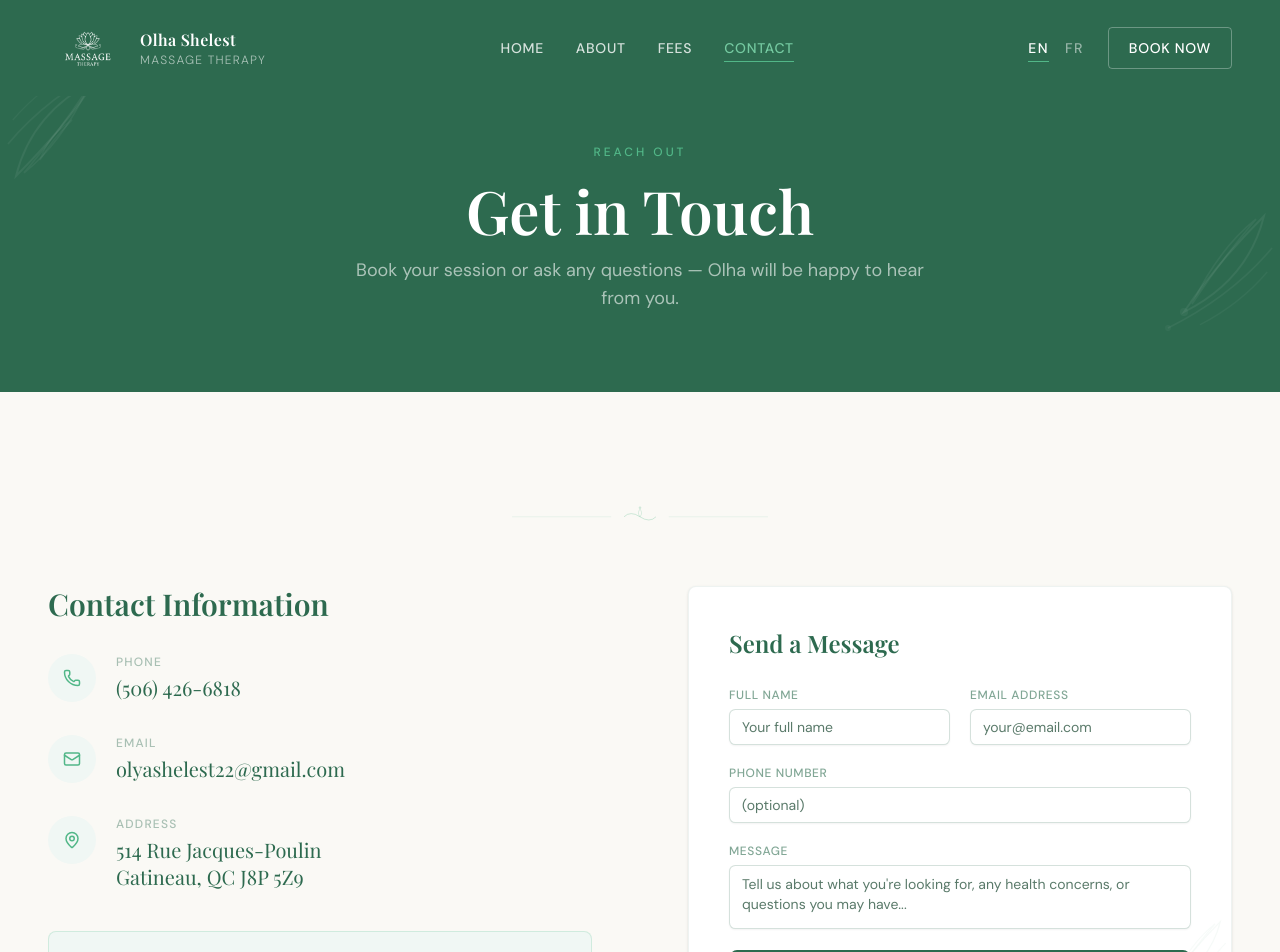
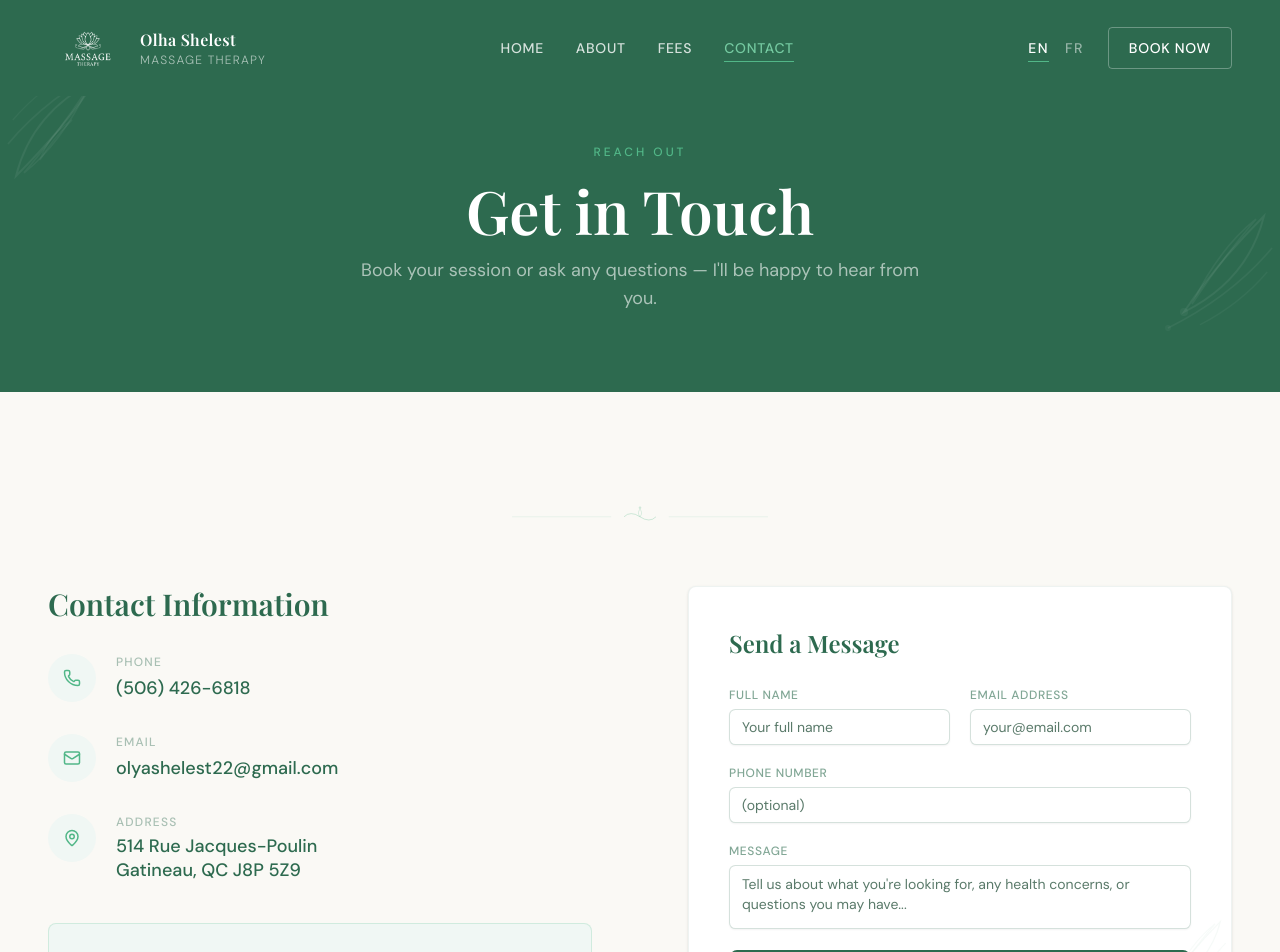
Before and after one commit to romaninet/massage-therapy-website, a Next.js app: page /en/contact in a window 1280 px wide. Shown: the top 952 px of the page. Built offline with nearby package versions, Linux system fonts and the light colour scheme; grey boxes are pictures that could not be loaded.

Commit message:
change font

```diff
--- a/messages/en.json
+++ b/messages/en.json
@@ -85,7 +85,7 @@
   },
   "contact": {
     "title": "Get in Touch",
-    "subtitle": "Book your session or ask any questions — Olha will be happy to hear from you.",
+    "subtitle": "Book your session or ask any questions — I'll be happy to hear from you.",
     "phone": "Phone",
     "email": "Email",
     "address": "Address",
--- a/messages/fr.json
+++ b/messages/fr.json
@@ -85,7 +85,7 @@
   },
   "contact": {
     "title": "Nous contacter",
-    "subtitle": "Réservez votre séance ou posez vos questions — Olha sera ravie de vous entendre.",
+    "subtitle": "Réservez votre séance ou posez vos questions — Je serai ravie de vous entendre.",
     "phone": "Téléphone",
     "email": "Courriel",
     "address": "Adresse",
--- a/src/app/[locale]/contact/page.tsx
+++ b/src/app/[locale]/contact/page.tsx
@@ -52,7 +52,7 @@ export default async function ContactPage({ params }: { params: Promise<{ locale
                       </p>
                       <a
                         href="tel:+15064266818"
-                        className="font-heading text-forest text-xl hover:text-sage transition-colors"
+                        className="font-medium text-forest text-lg hover:text-sage transition-colors"
                       >
                         (506) 426-6818
                       </a>
@@ -69,7 +69,7 @@ export default async function ContactPage({ params }: { params: Promise<{ locale
                       </p>
                       <a
                         href="mailto:olyashelest22@gmail.com"
-                        className="font-heading text-forest text-xl hover:text-sage transition-colors break-all"
+                        className="font-medium text-forest text-lg hover:text-sage transition-colors break-all"
                       >
                         olyashelest22@gmail.com
                       </a>
@@ -84,7 +84,7 @@ export default async function ContactPage({ params }: { params: Promise<{ locale
                       <p className="text-xs font-medium tracking-widest uppercase text-forest/40 mb-1">
                         {t('address')}
                       </p>
-                      <p className="font-heading text-forest text-xl leading-snug">
+                      <p className="font-medium text-forest text-lg leading-snug">
                         514 Rue Jacques-Poulin<br />
                         Gatineau, QC J8P 5Z9
                       </p>
```
